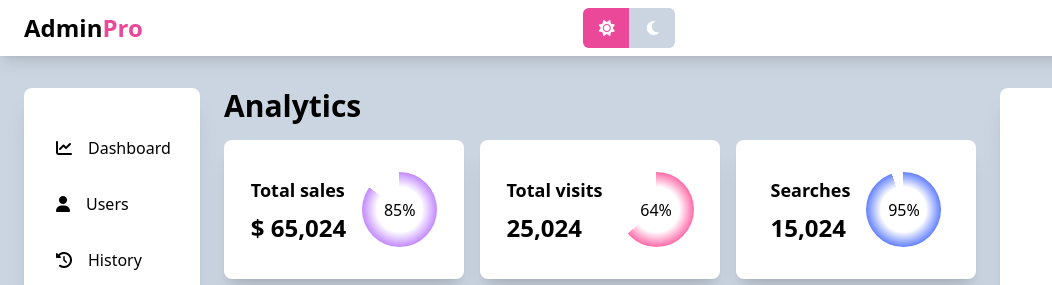
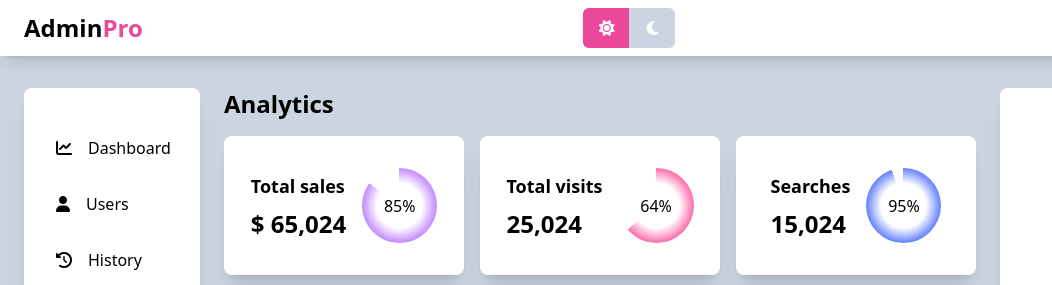
Before and after one commit to JuanHoyosC/admin-pro-design, a website: page src/index.html in a window 1280 px wide. Shown: the top 285 px of the page, 0-1052 px from the left. Drawn offline with Linux system fonts and the light colour scheme.

Commit message:
fix Analytics size

```diff
--- a/src/index.html
+++ b/src/index.html
@@ -93,7 +93,7 @@
 
              <!--Analitycs-->
             <section>
-                <h3 class="text-3xl font-bold dark:text-white mb-4">Analytics</h3>
+                <h3 class="text-2xl font-bold dark:text-white mb-4">Analytics</h3>
                     <div class="grid grid-cols-1 md:grid-cols-2 lg:grid-cols-3 gap-4">
                         <article
                             class="w-full px-4 py-8 shadow-xl flex flex-wrap gap-4 items-center justify-center bg-white dark:bg-neutral-900 rounded-lg">
```
